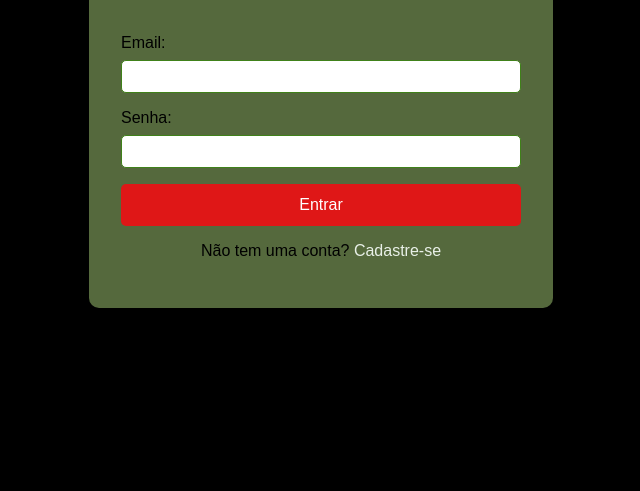
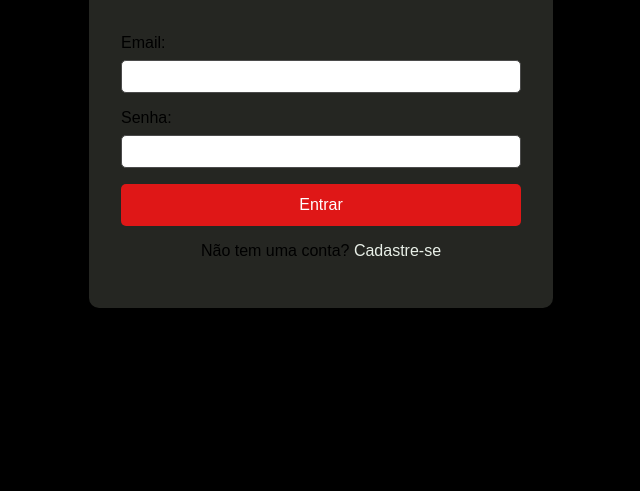
Before and after one commit to allyson21072006/fogoeforno, a plain HTML site: page html/formulario.html in a window 1280 px wide. Shown: the part 309-800 px from the top of the page, without its empty margins (319-959 px from the left). Drawn offline with Linux system fonts and the light colour scheme.

Commit message:
Update formulario.html

```diff
--- a/html/formulario.html
+++ b/html/formulario.html
@@ -16,7 +16,7 @@
             background-image:url(one\ \(2\).png)
         }
         .container {
-            background-color: rgba(108, 134, 78, 0.788);
+            background-color: rgba(47, 49, 44, 0.788);
             padding: 2rem;
             border-radius: 10px;
             box-shadow: 0 0 10px rgba(0, 0, 0, 0.1);
@@ -40,7 +40,7 @@
         input[type="password"] {
             padding: 0.5rem;
             margin-top: 0.5rem;
-            border: 1px solid #40811a;
+            border: 1px solid #4b4b4b;
             border-radius: 5px;
         }
         button {
```
